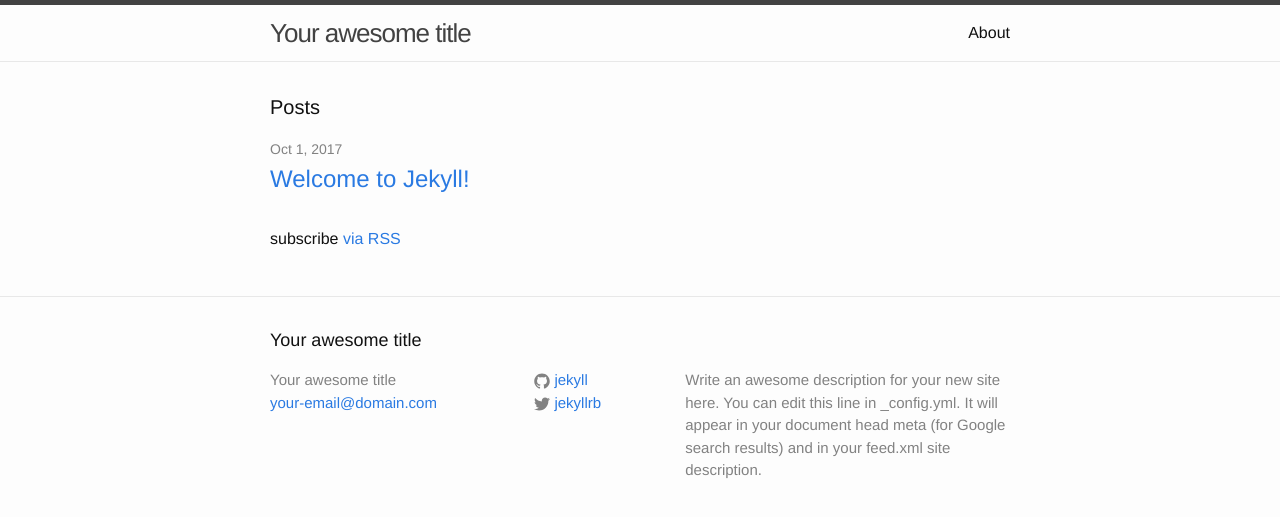
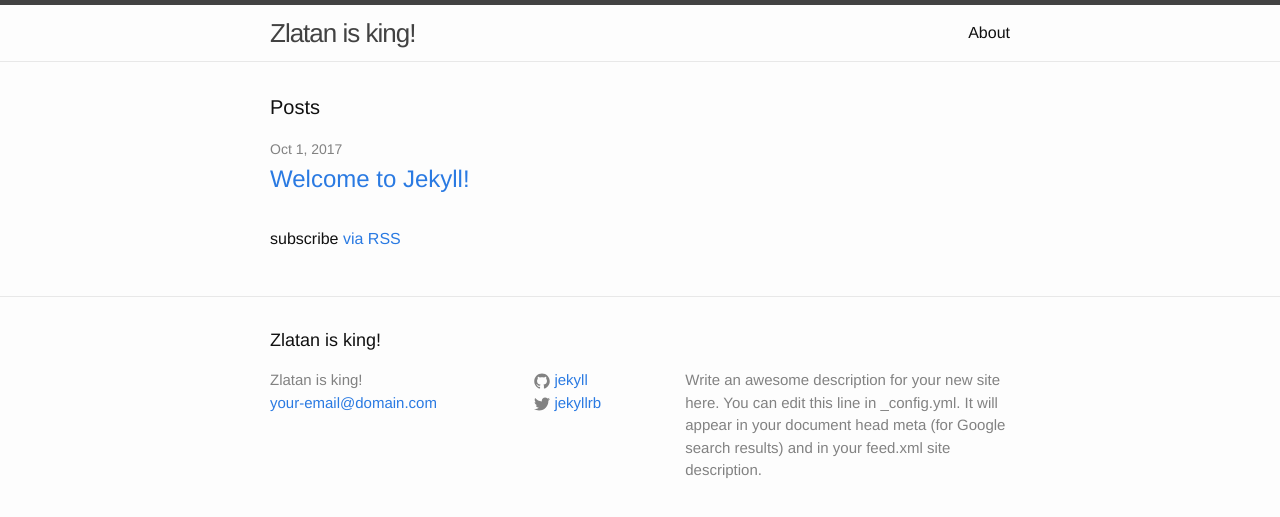
Before and after one commit to malinangbo/malinangbo.github.io, a Jekyll site: the page built from index.html, in a window 1280 px wide. Shown: the top 517 px of the page. Built offline with Jekyll 4.4.1, drawn with Linux system fonts in a browser that asks for light colours.

Commit message:
Update _config.yml

```diff
--- a/_config.yml
+++ b/_config.yml
@@ -6,7 +6,7 @@
 # 'jekyll serve'. If you change this file, please restart the server process.
 
 # Site settings
-title: Your awesome title
+title: Zlatan is king!
 email: your-email@domain.com
 description: > # this means to ignore newlines until "baseurl:"
   Write an awesome description for your new site here. You can edit this
```
